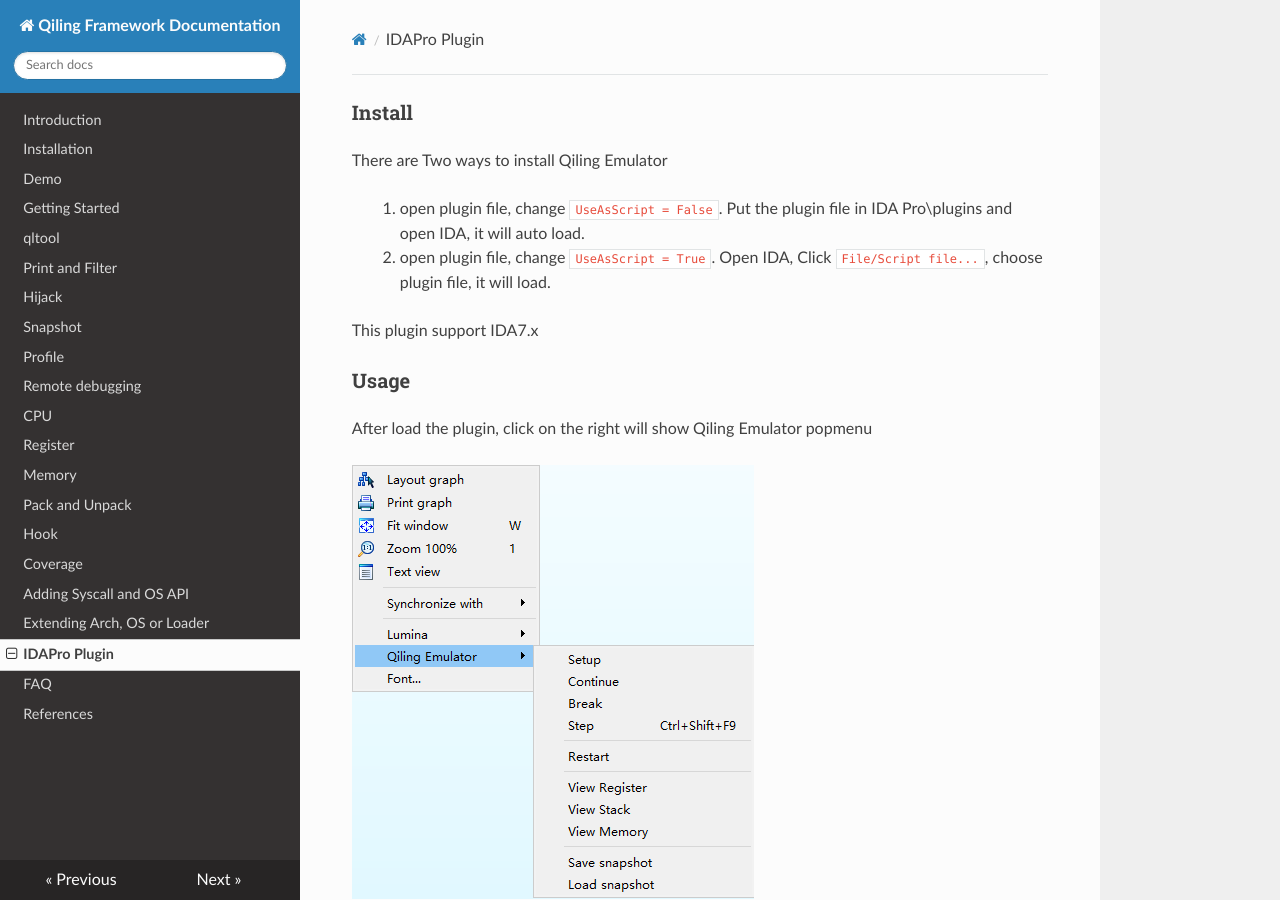
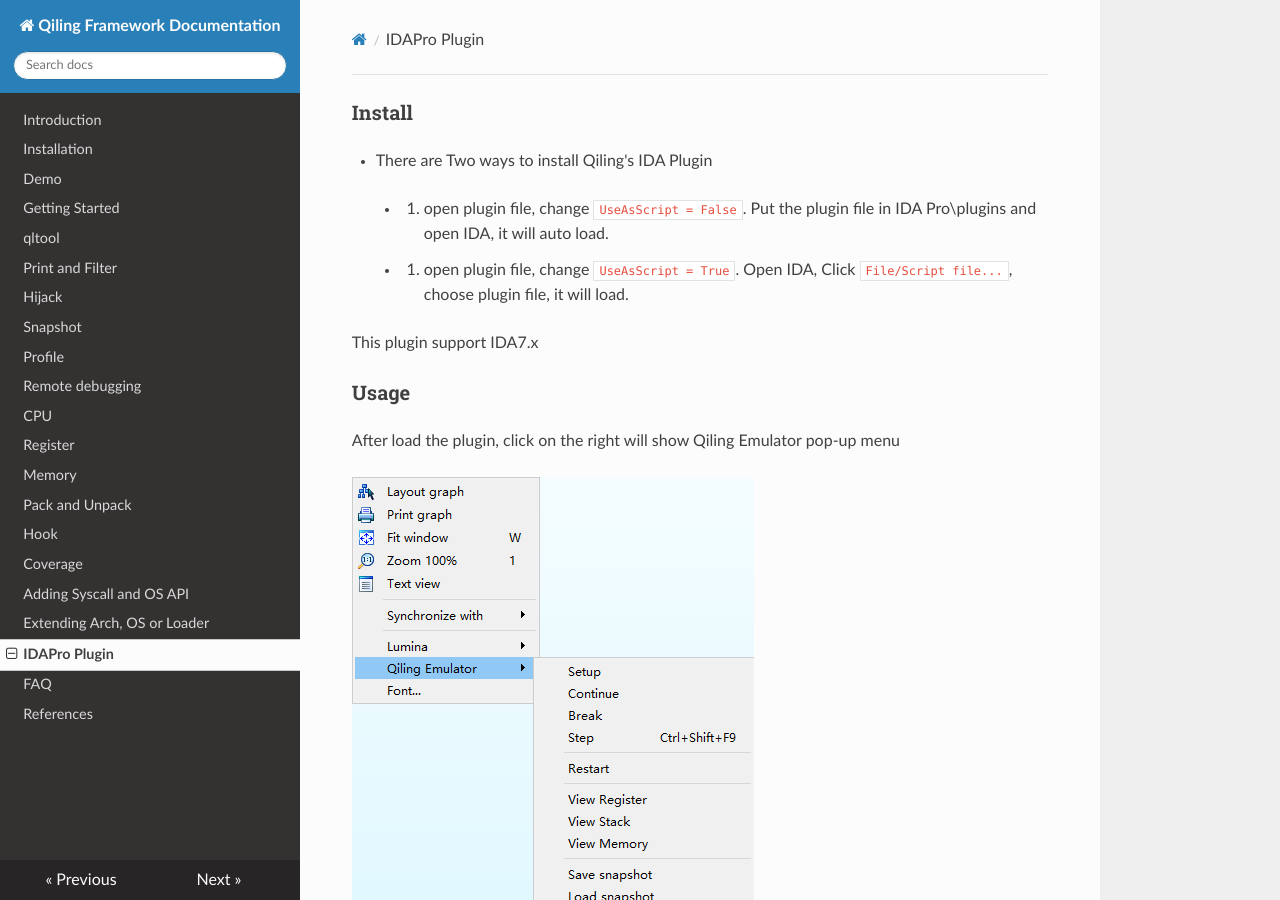
Before and after one commit to qilingframework/rtfd.io, an MkDocs documentation site: the page built from docs/ida.md, in a window 1280 px wide and 900 px high. Built offline with MkDocs 1.6.1, drawn with Linux system fonts in a browser that asks for light colours; nearby versions of some CDN libraries; some of the changed text lies outside the part shown.

Commit message:
update ida info

```diff
--- a/docs/ida.md
+++ b/docs/ida.md
@@ -2,14 +2,15 @@
 title: Qiling Emulator Plugin For IDA Guide
 ---
 ### Install
-There are Two ways to install Qiling Emulator
-> 1. open plugin file, change `UseAsScript = False`. Put the plugin file in IDA Pro\plugins and open IDA, it will auto load.
-> 2. open plugin file, change `UseAsScript = True`. Open IDA, Click `File/Script file...`, choose plugin file, it will load.
+- There are Two ways to install Qiling's IDA Plugin
+
+>- 1. open plugin file, change `UseAsScript = False`. Put the plugin file in IDA Pro\plugins and open IDA, it will auto load.
+>- 2. open plugin file, change `UseAsScript = True`. Open IDA, Click `File/Script file...`, choose plugin file, it will load.
 
 This plugin support IDA7.x
 
 ### Usage
-After load the plugin, click on the right will show Qiling Emulator popmenu
+After load the plugin, click on the right will show Qiling Emulator pop-up menu
 
 ![](img/ida1.png)
 
@@ -49,7 +50,7 @@ It will show if this address can be access.
 
 Click `Step` or use `CTRL+SHIFT+F9` can let Qiling emulator step in and paint the path blue.
 
-**You can see 'Register view' and 'Stack view' are real-time**
+**You can see 'Register View' and 'Stack View' are real-time**
 
 ![](img/ida10.png)
 
```
Also changed, not shown: other parts of docs/ida.md (+1 -1 lines).
